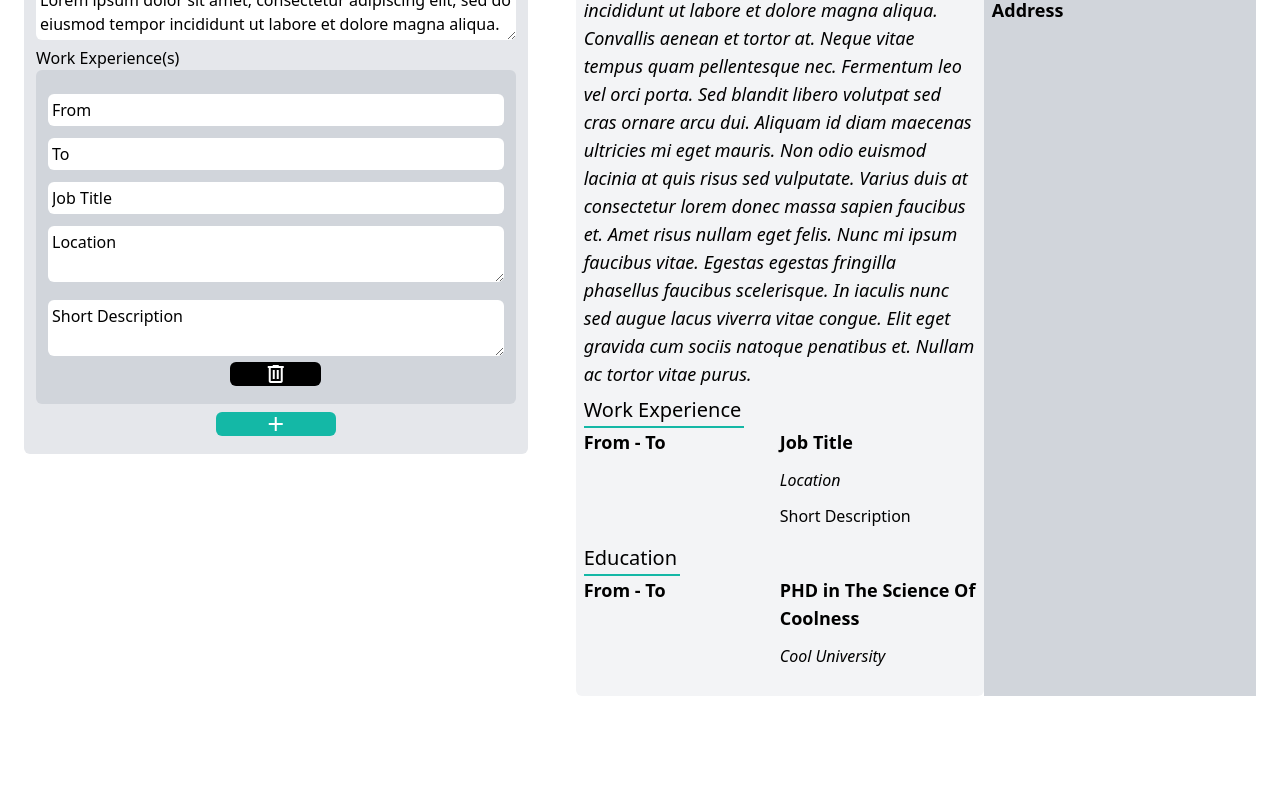
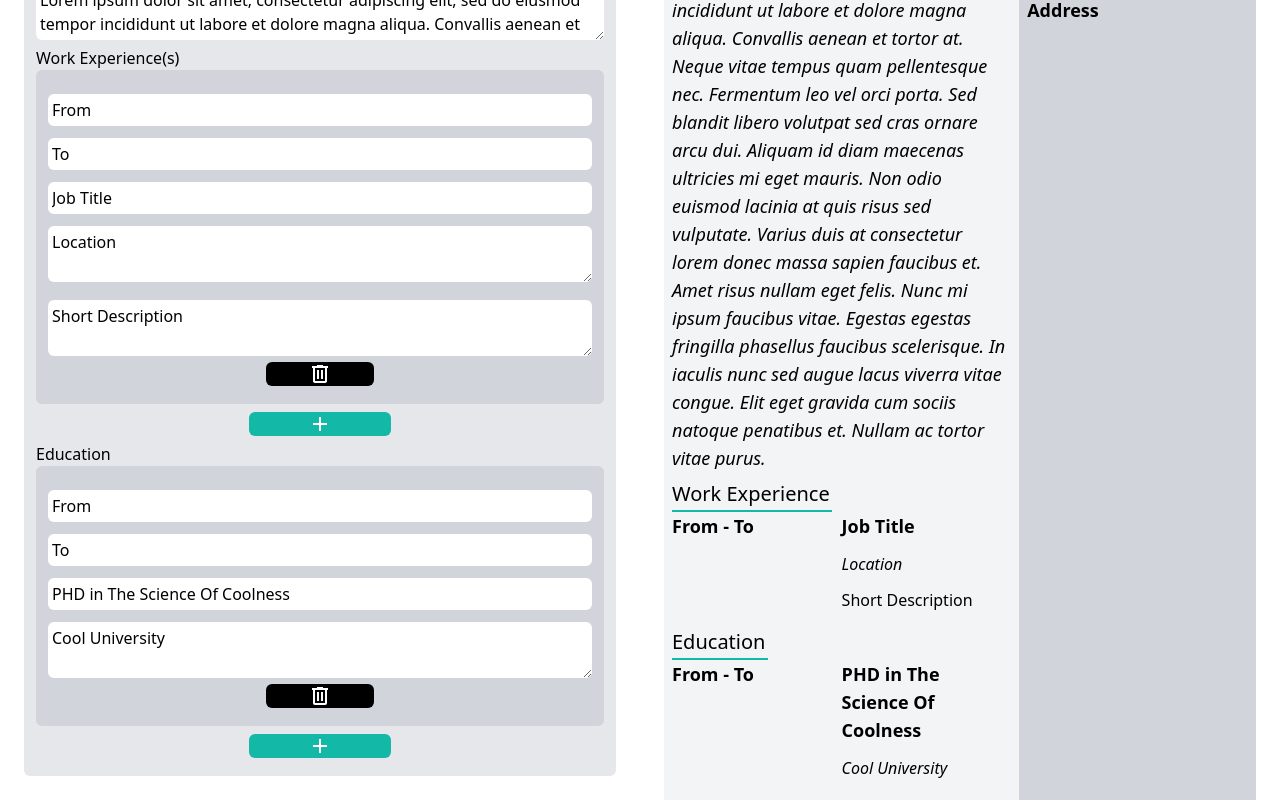
Before and after one commit to vibovenkat123/cv-app-maker, a Vue app: page / in a window 1280 px wide. Shown: the part 220-1020 px from the top of the page. Before the commit the page ends 940 px from the top, so only its background shows below. Built offline with nearby package versions, Linux system fonts and the light colour scheme.

Commit message:
add education input section

```diff
--- a/src/components/cv-main.vue
+++ b/src/components/cv-main.vue
@@ -14,7 +14,7 @@ console.log(typeof store.generalInfo.description);
 start();
 </script>
 <template>
-  <div class="p-6 w-full">
+  <div class="p-6 w-1/2 fixed right-0">
       <div class="flex flex-col w-full">
       <div class = "bg-teal-500 w-full h-24 p-3 flex flex-col items-center rounded-t-md">
         <div class="text-white text-3xl">
--- a/src/components/input-main.vue
+++ b/src/components/input-main.vue
@@ -14,11 +14,23 @@ function deleteExperience(id:number) {
   });
   store.experiences.splice(index, 1);
 }
+function deleteEducation(id:number) {
+  let index = 0;
+  Object.keys(store.education).forEach((i) => {
+    if (store.education[parseInt(i, 10)].id === id) {
+      index = parseInt(i, 10);
+    }
+  });
+  store.education.splice(index, 1);
+}
+function addEducation() {
+  store.createEducation('', '', '', '');
+}
 </script>
 <template>
   <link rel="stylesheet" href="https://fonts.googleapis.com/css2?family=Material+Symbols+Outlined:opsz,wght,FILL,GRAD@48,400,0,0" />
   <link rel="stylesheet" href="https://fonts.googleapis.com/css2?family=Material+Symbols+Outlined:opsz,wght,FILL,GRAD@48,400,0,0" />
-  <div class="w-3/4 p-6">
+  <div class="w-1/2 p-6">
     <div class="flex flex-col bg-gray-200 p-3 rounded-md">
       <form>
         <div class="flex flex-col">
@@ -80,6 +92,41 @@ function deleteExperience(id:number) {
               add
             </span></button>
         </div>
+        <div class="flex flex-col">
+          Education
+          <div>
+            <div mt-5 v-for="education in store.education" :key="education.id">
+              <div class="bg-gray-300 p-3 rounded-md mb-2 flex flex-col">
+                <label for = 'fromYear'>
+                  <input type="text" id="fromYear" placeholder="From"
+                  v-model="education.from" class="rounded-md p-1 w-full mt-3">
+                </label>
+                <label for="toYear">
+                  <input type="text" id="toYear" placeholder="Last Name"
+                  v-model="education.to" class="rounded-md p-1 w-full mt-3">
+                </label>
+                <label for="jobTitile">
+                  <input type="text" id="jobTitle" placeholder="Job Title"
+                  v-model="education.degree" class="rounded-md p-1 w-full mt-3">
+                </label>
+                <label for="location">
+                  <textarea type="text" id="location" placeholder="Description"
+                  v-model="education.location"
+                  class="rounded-md p-1 w-full break-auto mt-3"/>
+                </label>
+                <button type="button" @click="deleteEducation(education.id)">
+                  <span class="material-symbols-outlined bg-black w-1/5 rounded-md text-white">
+                    delete
+                  </span>
+                </button>
+              </div>
+            </div>
+          </div>
+          <button type="button" @click="addEducation">
+            <span class="bg-teal-500 material-symbols-outlined w-1/4 rounded-md text-white">
+              add
+            </span></button>
+        </div>
       </form>
     </div>
   </div>
--- a/src/css/output/output.css
+++ b/src/css/output/output.css
@@ -504,6 +504,22 @@ video {
   --tw-backdrop-sepia:  ;
 }
 
+.static {
+  position: static;
+}
+
+.fixed {
+  position: fixed;
+}
+
+.sticky {
+  position: sticky;
+}
+
+.right-0 {
+  right: 0px;
+}
+
 .mb-1 {
   margin-bottom: 0.25rem;
 }
--- a/src/stores/info-store.ts
+++ b/src/stores/info-store.ts
@@ -48,7 +48,22 @@ export const useInfoStore = defineStore('info', () => {
     phone: ref(),
     email: ref(''),
   });
+  function createEducation(
+    from:string,
+    to:string,
+    degree:string,
+    location:string,
+  ) {
+    id += 1;
+    education.value.push({
+      from,
+      to,
+      id,
+      degree,
+      location,
+    });
+  }
   return {
-    generalInfo, experiences, education, personalInfo, createExperience,
+    generalInfo, experiences, education, personalInfo, createExperience, createEducation,
   };
 });
```
